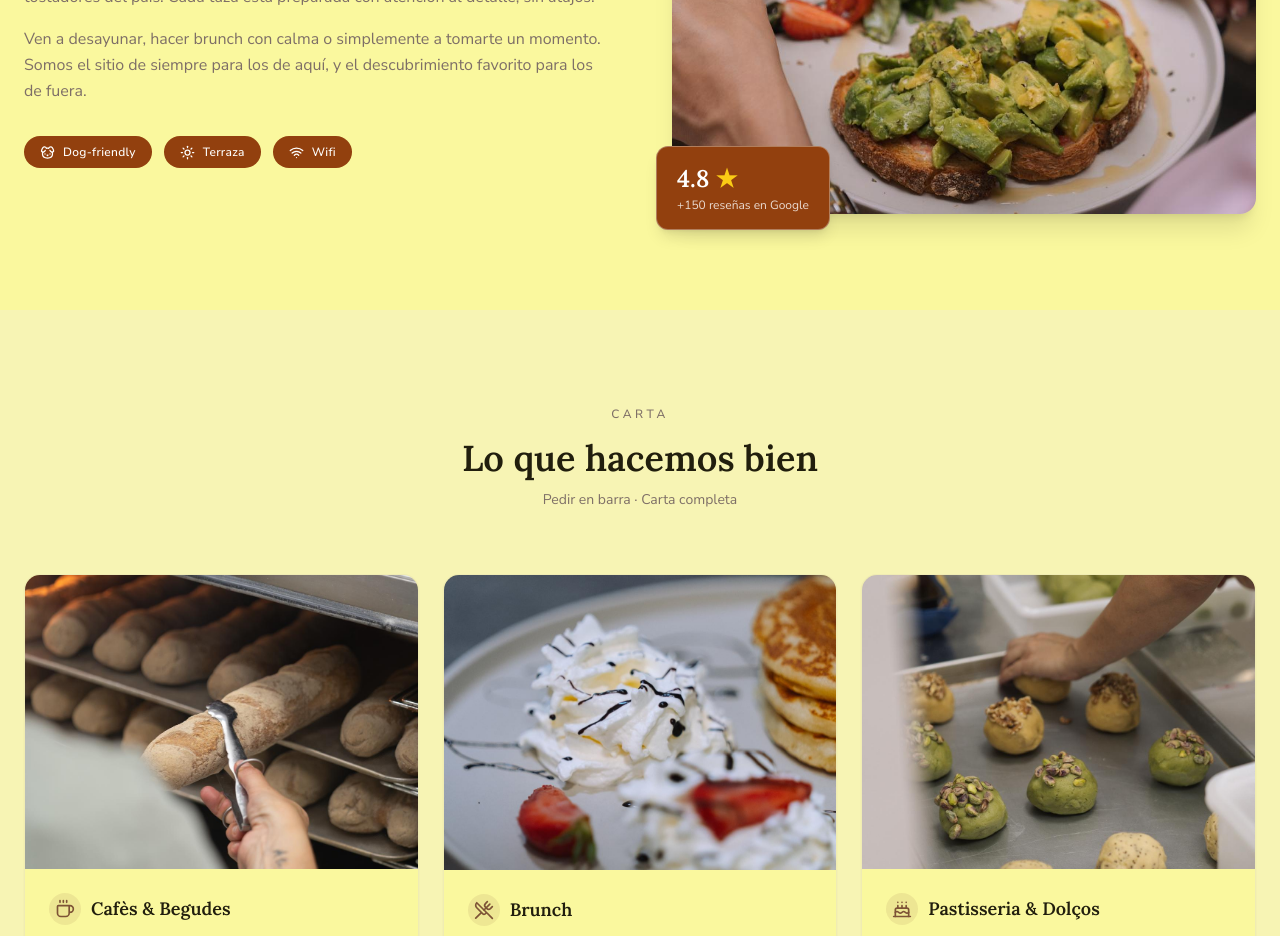
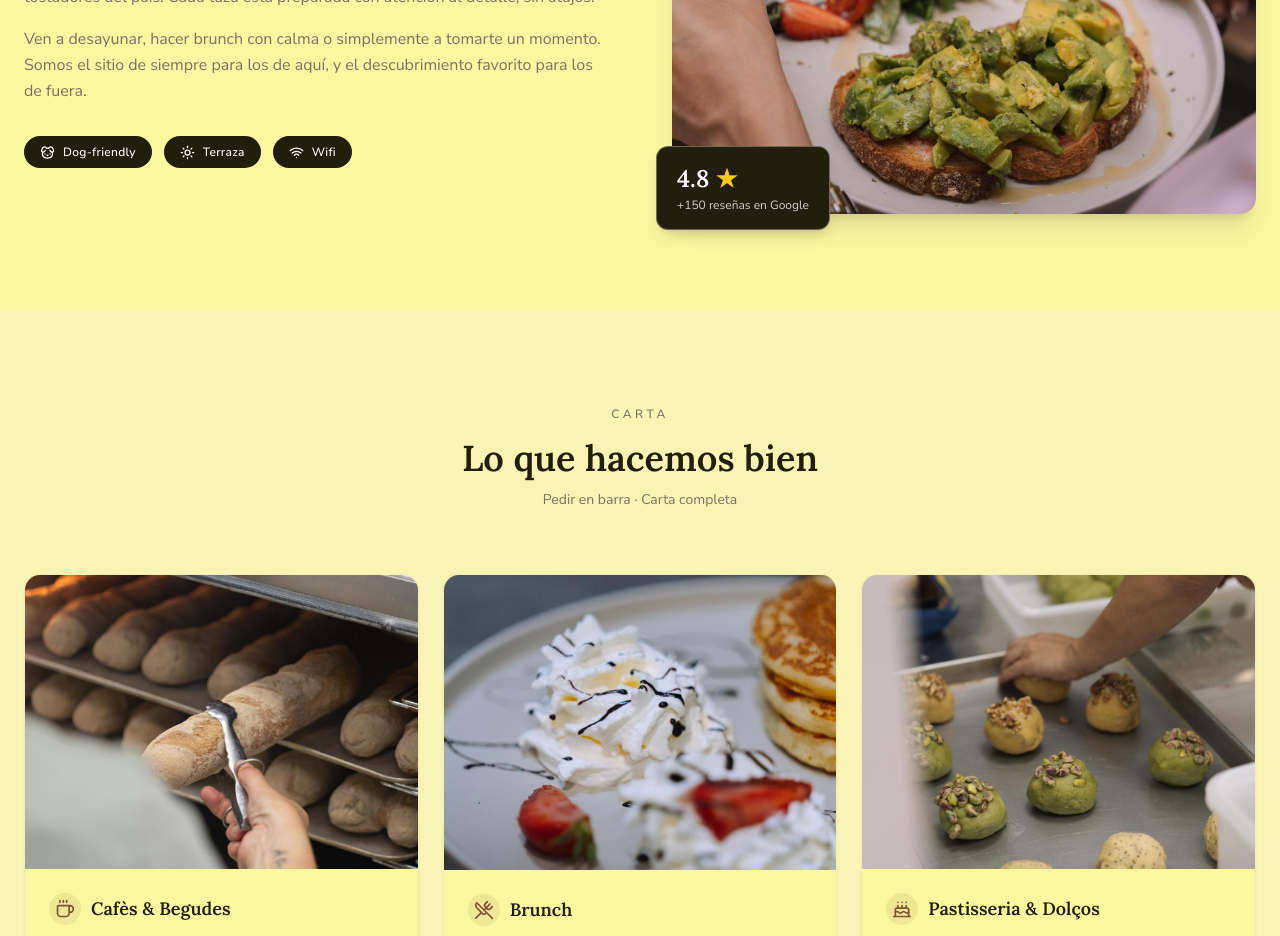
Before and after one commit to raudyweb/RESTART, a React (Vite) app: page / in a window 1280 px wide. Shown: the part 1120-2056 px from the top of the page. Built offline with nearby package versions, Linux system fonts and the light colour scheme.

Commit message:
Change badge and background colors in AboutSection

```diff
--- a/src/components/AboutSection.tsx
+++ b/src/components/AboutSection.tsx
@@ -24,7 +24,7 @@ const AboutSection = () => (
           </p>
           <div className="flex flex-wrap gap-3">
             {badges.map((b) => (
-             <span key={b.label} className="inline-flex items-center gap-2 bg-amber-800 text-white px-4 py-2 rounded-full text-xs font-medium tracking-wide">
+             <span key={b.label} className="inline-flex items-center gap-2 bg-foreground text-white px-4 py-2 rounded-full text-xs font-medium tracking-wide">
                 {b.icon}
                 {b.label}
               </span>
@@ -35,7 +35,7 @@ const AboutSection = () => (
           <div className="rounded-2xl overflow-hidden shadow-xl aspect-[4/3]">
             <img src={aboutImg} alt="Tostada de aguacate en Re·Start Coffee" className="w-full h-full object-cover" loading="lazy" />
           </div>
-         <div className="absolute -bottom-4 -left-4 bg-amber-800 rounded-xl px-5 py-4 shadow-lg border border-border/40">
+        <div className="absolute -bottom-4 -left-4 bg-foreground rounded-xl px-5 py-4 shadow-lg border border-border/40">
            <p className="font-display text-2xl font-semibold text-white">4.8 <span className="text-yellow-400">★</span></p>
              <p className="text-xs text-white/80 mt-0.5">+150 reseñas en Google</p>
           </div>
```
